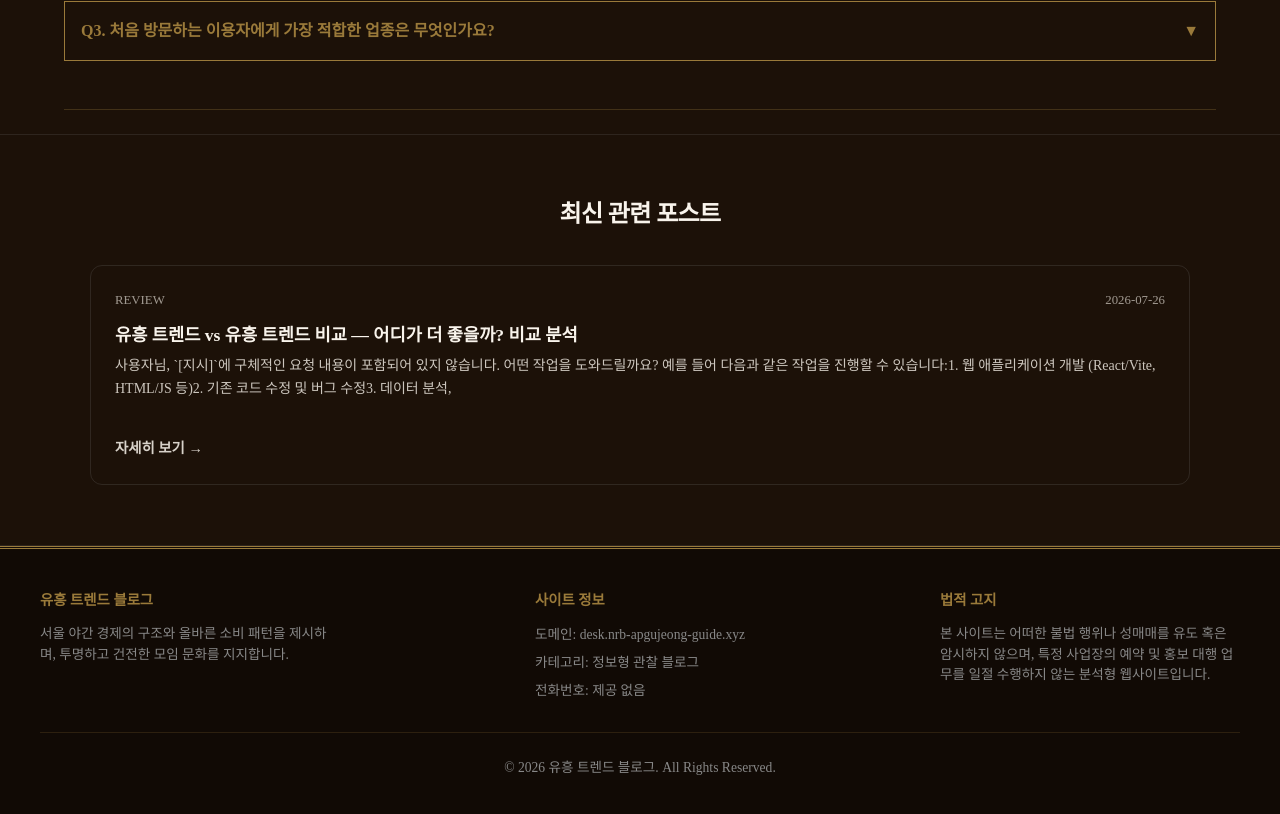
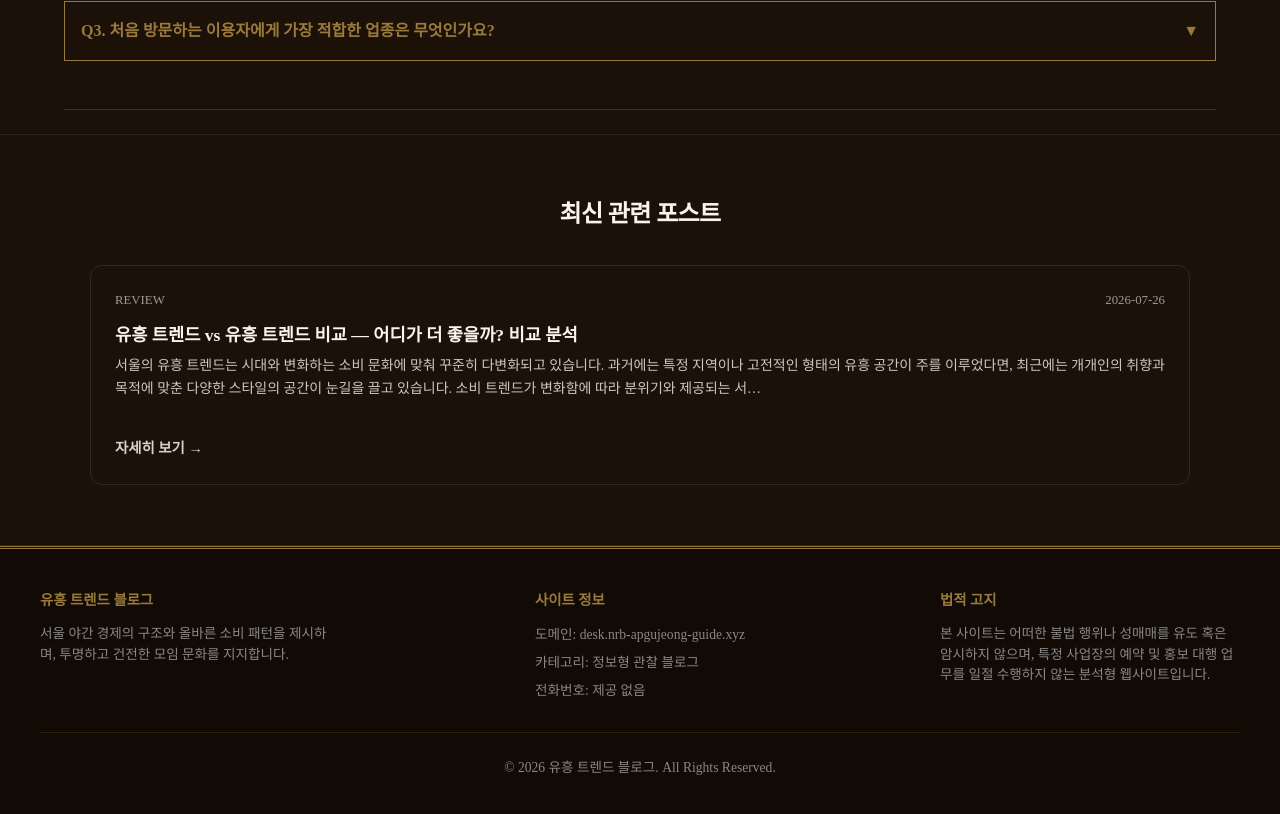
Before and after one commit to cosmos0111-cmyk/bp-t2-desk-nrb-apgujeong-guide, a plain HTML site: page index.html in a window 1280 px wide. Shown: the part 3423-4237 px from the top of the page. Drawn offline with nearby package versions, Linux system fonts and the light colour scheme; a web font is replaced by a local one.

Commit message:
deploy: garbage-free snapshot 2026-08-05T14:25:25.105Z

```diff
--- a/index.html
+++ b/index.html
@@ -758,7 +758,7 @@
           <time datetime="2026-07-26">2026-07-26</time>
         </div>
         <h4 style="font-size:1.1rem;font-weight:700;color:inherit;margin-bottom:8px;line-height:1.4">유흥 트렌드 vs 유흥 트렌드 비교 — 어디가 더 좋을까? 비교 분석</h4>
-        <p style="font-size:0.875rem;opacity:.8;line-height:1.6;margin-bottom:16px;display:-webkit-box;-webkit-line-clamp:3;-webkit-box-orient:vertical;overflow:hidden;text-overflow:ellipsis">사용자님, `[지시]`에 구체적인 요청 내용이 포함되어 있지 않습니다. 어떤 작업을 도와드릴까요? 예를 들어 다음과 같은 작업을 진행할 수 있습니다:1. 웹 애플리케이션 개발 (React/Vite, HTML/JS 등)2. 기존 코드 수정 및 버그 수정3. 데이터 분석,</p>
+        <p style="font-size:0.875rem;opacity:.8;line-height:1.6;margin-bottom:16px;display:-webkit-box;-webkit-line-clamp:3;-webkit-box-orient:vertical;overflow:hidden;text-overflow:ellipsis">서울의 유흥 트렌드는 시대와 변화하는 소비 문화에 맞춰 꾸준히 다변화되고 있습니다. 과거에는 특정 지역이나 고전적인 형태의 유흥 공간이 주를 이루었다면, 최근에는 개개인의 취향과 목적에 맞춘 다양한 스타일의 공간이 눈길을 끌고 있습니다. 소비 트렌드가 변화함에 따라 분위기와 제공되는 서…</p>
       </div>
       <a href="posts/major_compare-001-qrm69i.html" style="align-self:flex-start;text-decoration:none;color:inherit;opacity:.85;font-size:0.9rem;font-weight:600;transition:opacity 0.2s" onmouseover="this.style.opacity='1'" onmouseout="this.style.opacity='.85'">자세히 보기 →</a>
     </article>
```
